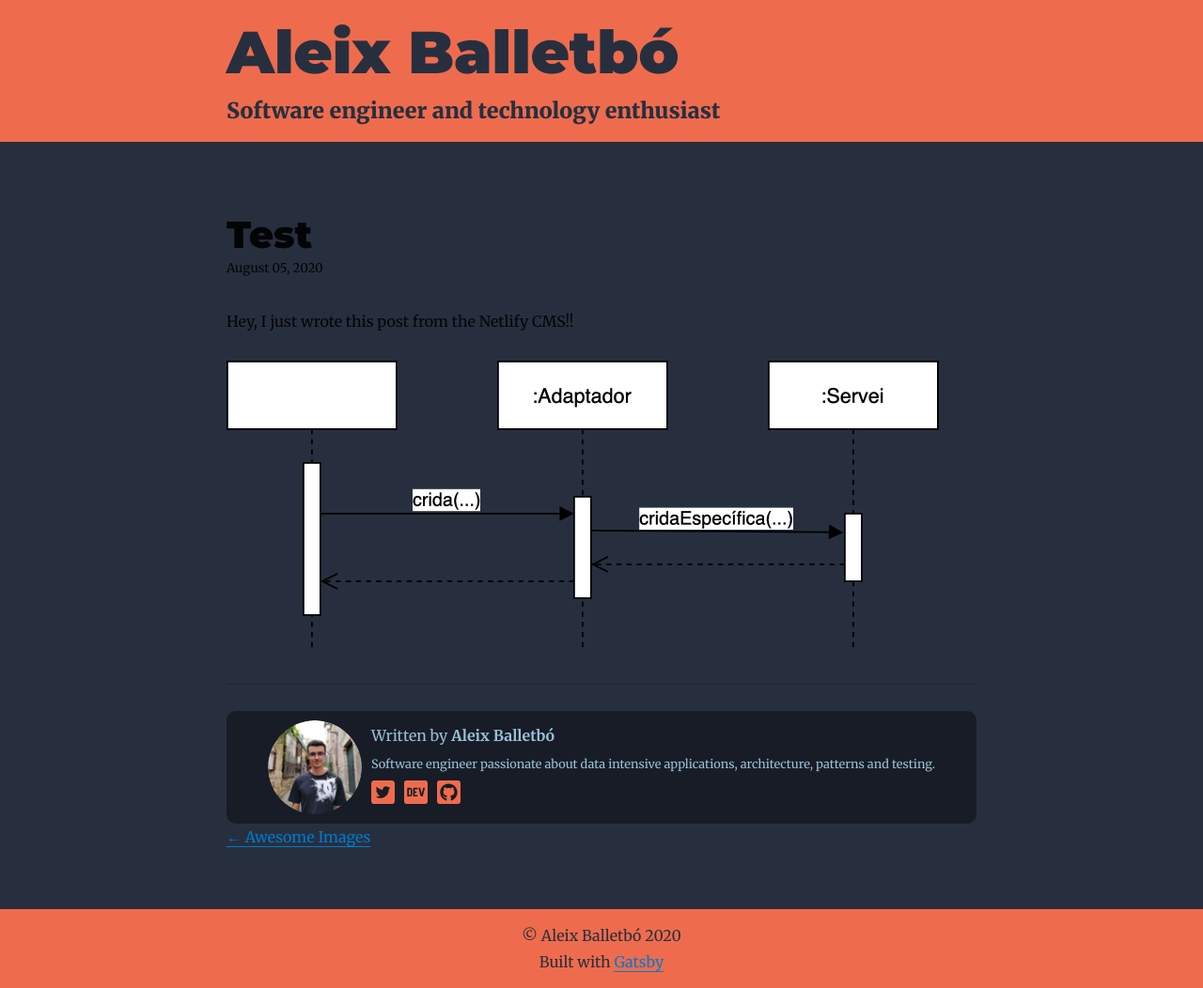
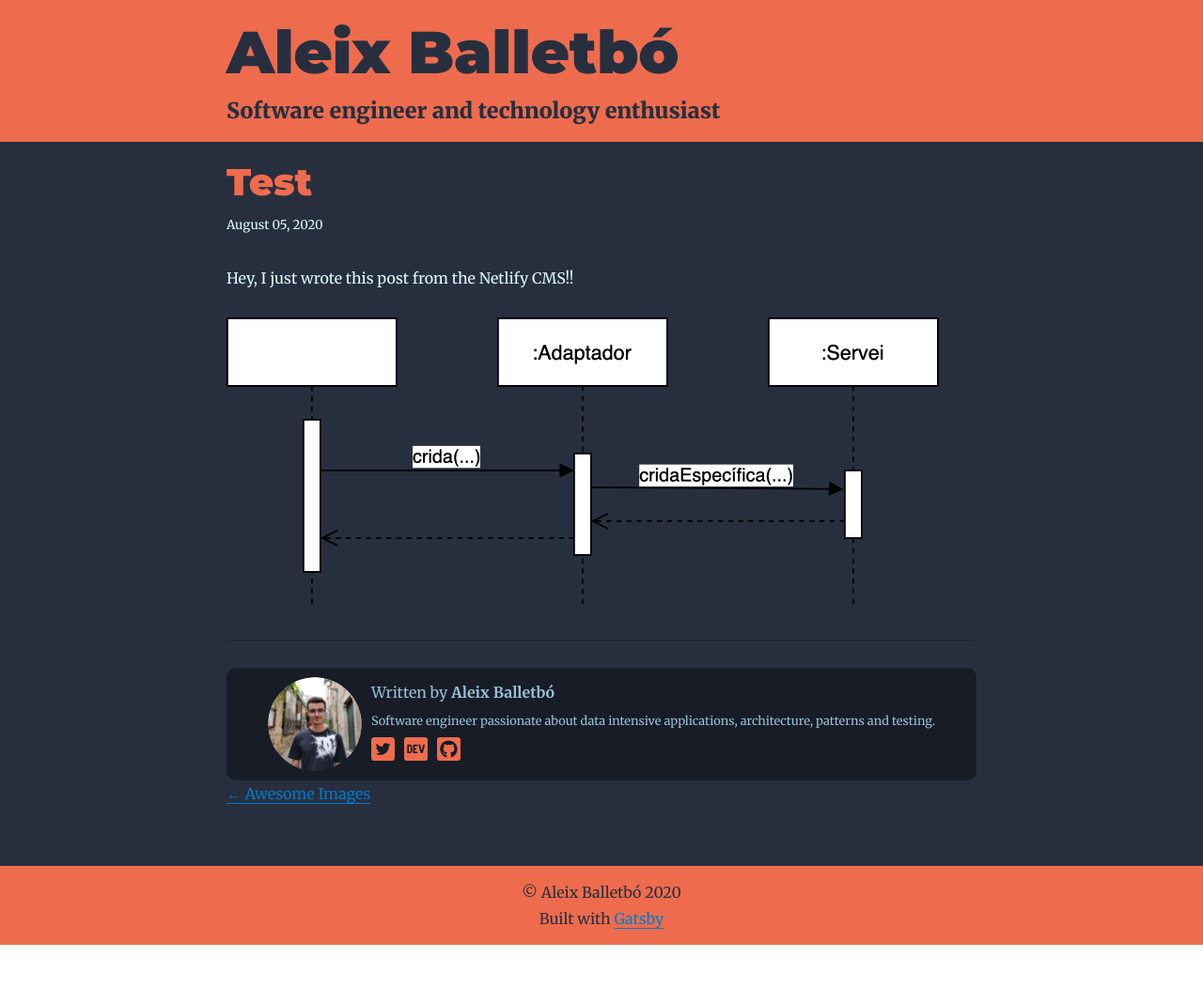
Before and after one commit to AleixBalletbo/Personal-Website, a Gatsby site: page /blog/test/ in a window 1280 px wide. Shown: the whole page at 94% size. After the commit the page ends 1006 px from the top, so only its background shows below. Built offline with nearby package versions, Linux system fonts and the light colour scheme; Gatsby itself is replaced by a stand-in of ours; some packages are replaced by stand-ins of ours.

Commit message:
Change post's text and code color

```diff
--- a/src/components/layout.js
+++ b/src/components/layout.js
@@ -1,6 +1,7 @@
 import React from "react"
 import { Link, StaticQuery } from "gatsby"
 import styled, { ThemeProvider } from "styled-components"
+import { MDXProvider } from "@mdx-js/react"
 
 import { rhythm, scale } from "../utils/typography"
 import Header from "./header.js"
@@ -70,7 +71,13 @@ class Layout extends React.Component {
               padding: `${rhythm(3 / 4)}`,
             }}
           >
-            <main>{children}</main>
+            <MDXProvider
+              components={{
+                pre: props => <pre {...props} style = {{backgroundColor: theme.primaryColor}}/>
+              }}
+            >
+              <main>{children}</main>
+            </MDXProvider>
           </div>
           <Footer>
             © Aleix Balletbó {new Date().getFullYear()}
--- a/src/templates/blog-post.js
+++ b/src/templates/blog-post.js
@@ -1,6 +1,7 @@
 import React from "react"
 import { Link, graphql } from "gatsby"
 import { MDXRenderer } from "gatsby-plugin-mdx"
+import styled from "styled-components"
 
 import Bio from "../components/bio"
 import Layout from "../components/layout"
@@ -19,25 +20,25 @@ class BlogPostTemplate extends React.Component {
           title={post.frontmatter.title}
           description={post.frontmatter.description || post.excerpt}
         />
-        <h1>{post.frontmatter.title}</h1>
+        <Title>{post.frontmatter.title}</Title>
+        <Content>
           <p
             style={{
               ...scale(-1 / 5),
               display: `block`,
-            marginBottom: rhythm(1),
-            marginTop: rhythm(-1),
+              marginBottom: rhythm(1)
             }}
           >
             {post.frontmatter.date}
           </p>
           <MDXRenderer>{post.body}</MDXRenderer>
+        </Content>
         <hr
           style={{
             marginBottom: rhythm(1),
           }}
         />
         <Bio />
-
         <ul
           style={{
             display: `flex`,
@@ -69,6 +70,16 @@ class BlogPostTemplate extends React.Component {
 
 export default BlogPostTemplate
 
+const Title = styled.h1`
+  margin-top: 0px;
+  margin-bottom: 10px;
+  color: ${props => props.theme.accentColor};
+`
+
+const Content = styled.div`
+  color: ${props => props.theme.quaternaryColor};
+`
+
 export const pageQuery = graphql`
   query BlogPostBySlug($slug: String!) {
     site {
```
Lines whose indentation alone changed are shown as unchanged.
